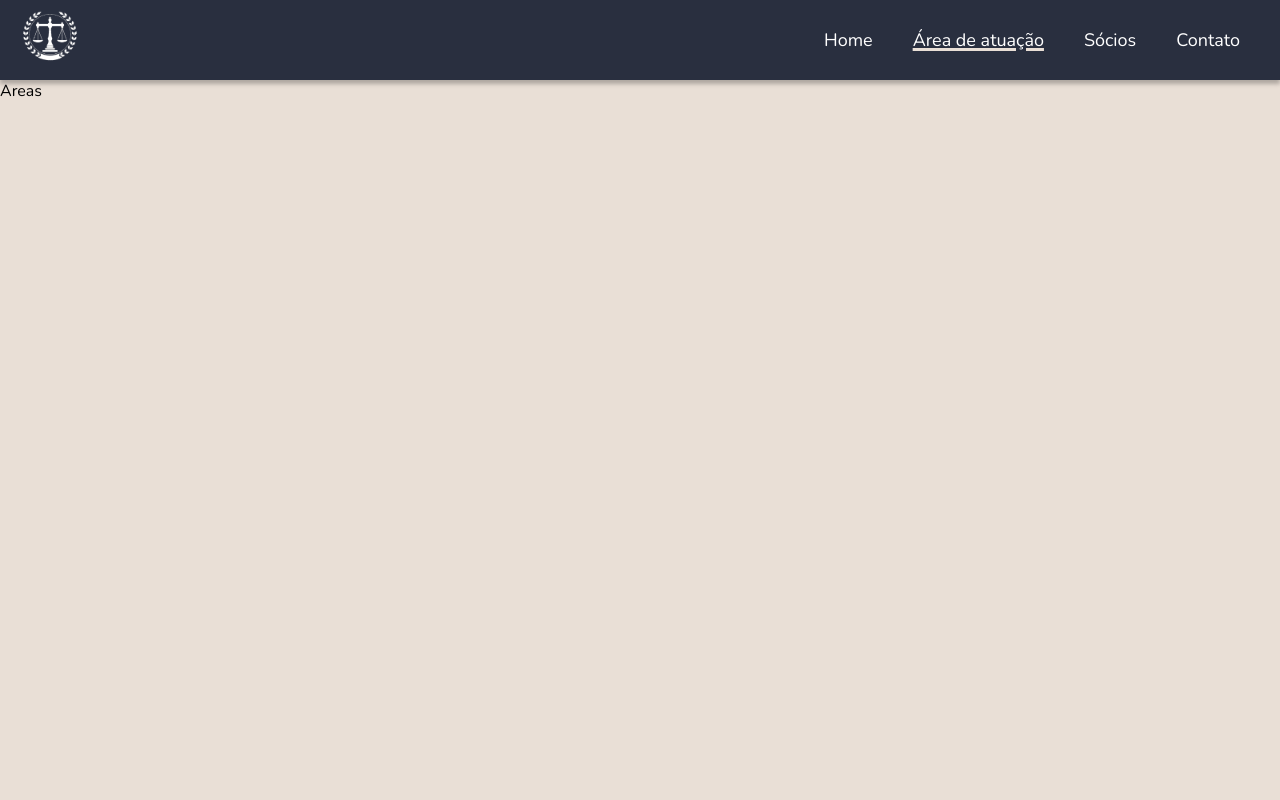
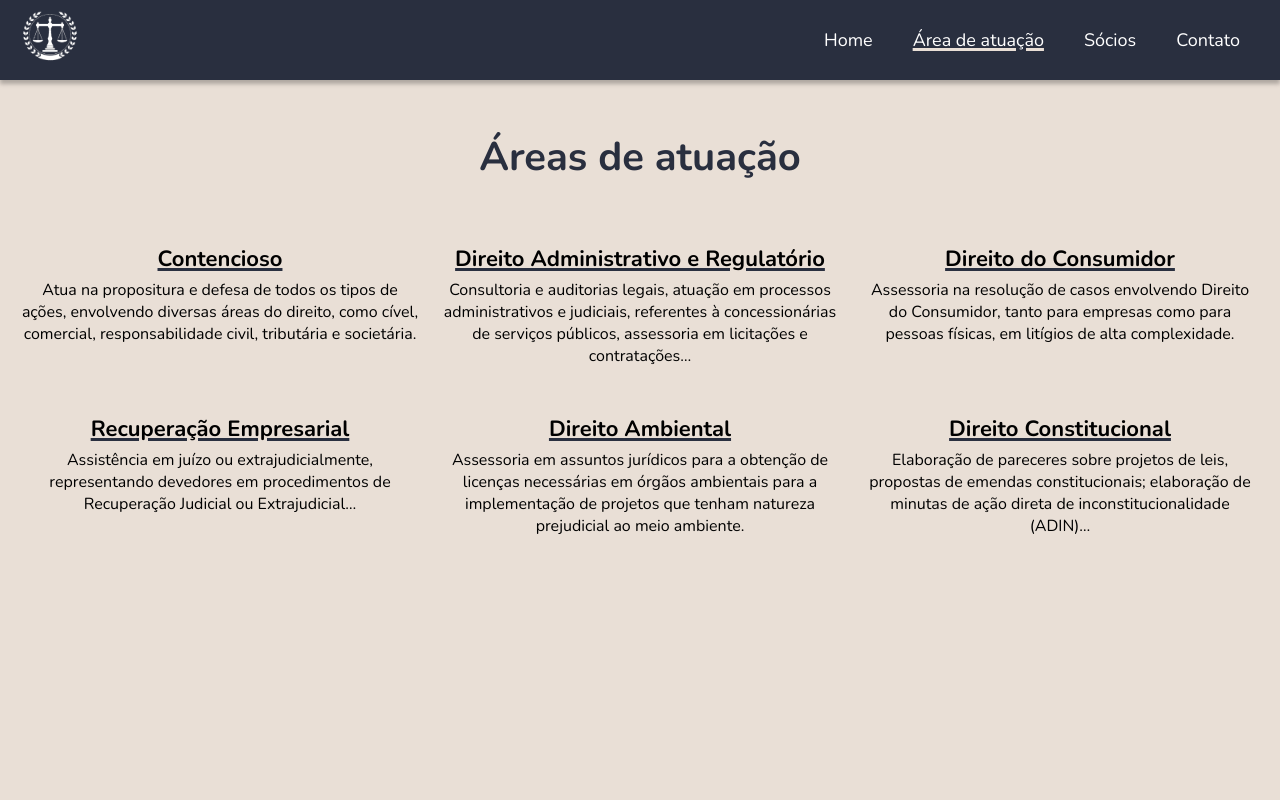
Before and after one commit to renatonascimento01/Advocacia, a Next.js app: page /areas in a window 1280 px wide. Shown: the top 800 px of the page. Built offline with nearby package versions, Linux system fonts and the light colour scheme.

Commit message:
wip areas de atuacao

```diff
--- a/components/NavheaderMobile.tsx
+++ b/components/NavheaderMobile.tsx
@@ -2,11 +2,12 @@ import React, { useState } from "react";
 import colors from "../styles/colors";
 import Icon from "./Icon";
 import { useRouter } from "next/router";
+import Link from "next/link";
 
 function FullBackgroundBlur({ onClick }: { onClick: Function }) {
   return (
     <div
-      onClick={onClick}
+      onClick={() => onClick()}
       style={{
         position: "fixed",
         left: 0,
@@ -48,14 +49,14 @@ function ModalnavHeaderUncollapsed({
             alignItems: "center",
           }}
         >
-          <div>
+          <Link href="/">
             <img
               src="/tmplogo.png"
               width={120}
               height={120}
               style={{ marginTop: 50, marginBottom: 20 }}
             />
-          </div>
+          </Link>
           <NaveHeaderItem title="Home" url="/" />
           <NaveHeaderItem title="Área de atuação" url="/areas" />
           <NaveHeaderItem title="Sócios" url="/socios" />
@@ -96,9 +97,9 @@ export default function NavheaderMobile() {
           zIndex: 10,
         }}
       >
-        <div>
+        <Link href="/">
           <img src="/tmplogo.png" width={60} height={60} />
-        </div>
+        </Link>
         <div onClick={() => setVisible(!visible)}>
           <Icon name="collapse" width={30} height={30} color={colors.white} />
         </div>
--- /dev/null
+++ b/components/Title.tsx
@@ -0,0 +1,32 @@
+import React from "react";
+import colors from "../styles/colors";
+
+export default function Title({
+  children,
+  fontSize,
+}: {
+  children: string;
+  fontSize?: number;
+}) {
+  return (
+    <div
+      style={{
+        width: "100%",
+        display: "flex",
+        justifyContent: "center",
+        marginTop: 50,
+        marginBottom: 50,
+      }}
+    >
+      <span
+        style={{
+          fontSize: fontSize ? fontSize : 60,
+          color: colors.primary,
+          fontWeight: "bold",
+        }}
+      >
+        {children}
+      </span>
+    </div>
+  );
+}
--- a/pages/areas.tsx
+++ b/pages/areas.tsx
@@ -1,9 +1,75 @@
 import React from "react";
+import Title from "../components/Title";
+import colors from "../styles/colors";
 
 export default function Renato() {
   return (
     <div>
-      <span>Areas</span>
+      <Title fontSize={40}>Áreas de atuação</Title>
+      <div
+        style={{
+          display: "flex",
+          flexDirection: "row",
+          flexWrap: "wrap",
+          justifyContent: "center",
+        }}
+      >
+        <AreaCard
+          title="Contencioso"
+          content="Atua na propositura e defesa de todos os tipos de ações, envolvendo diversas áreas do direito, como cível, comercial, responsabilidade civil, tributária e societária."
+        />
+        <AreaCard
+          title="Direito Administrativo e Regulatório"
+          content="Consultoria e auditorias legais, atuação em processos administrativos e judiciais, referentes à concessionárias de serviços públicos, assessoria em licitações e contratações…"
+        />
+        <AreaCard
+          title="Direito do Consumidor"
+          content="Assessoria na resolução de casos envolvendo Direito do Consumidor, tanto para empresas como para pessoas físicas, em litígios de alta complexidade."
+        />
+
+        <AreaCard
+          title="Recuperação Empresarial"
+          content="Assistência em juízo ou extrajudicialmente, representando devedores em procedimentos de Recuperação Judicial ou Extrajudicial…"
+        />
+        <AreaCard
+          title="Direito Ambiental"
+          content="Assessoria em assuntos jurídicos para a obtenção de licenças necessárias em órgãos ambientais para a implementação de projetos que tenham natureza prejudicial ao meio ambiente."
+        />
+        <AreaCard
+          title="Direito Constitucional"
+          content="Elaboração de pareceres sobre projetos de leis, propostas de emendas constitucionais; elaboração de minutas de ação direta de inconstitucionalidade (ADIN)…"
+        />
+      </div>
     </div>
   );
 }
+
+function AreaCard({ title, content }) {
+  return (
+    <div
+      style={{
+        width: 400,
+        height: 150,
+        margin: 10,
+        display: "flex",
+        flexDirection: "column",
+      }}
+    >
+      <span
+        style={{
+          textDecoration: "underline",
+          textDecorationColor: colors.primary,
+          textDecorationThickness: "3px",
+          fontSize: 22,
+          fontWeight: "bold",
+          alignSelf: "center",
+        }}
+      >
+        {title}
+      </span>
+      <span style={{ marginTop: 5, fontSize: 16, textAlign: "center" }}>
+        {content}
+      </span>
+    </div>
+  );
+}
```
Also changed, not shown: pages/socios.tsx (+2 -19 lines).
